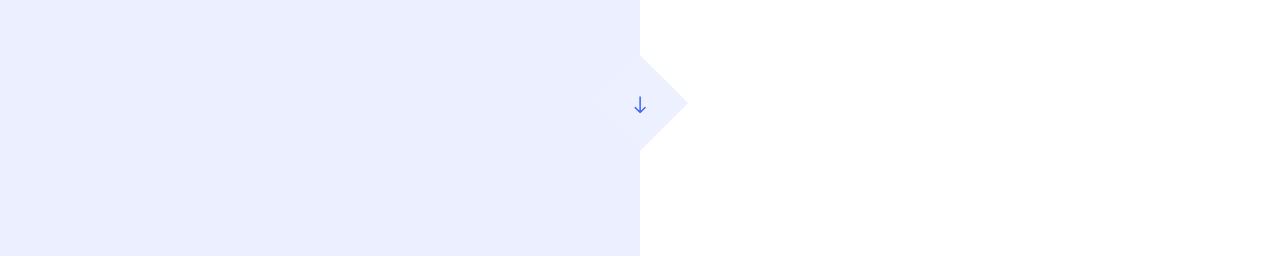
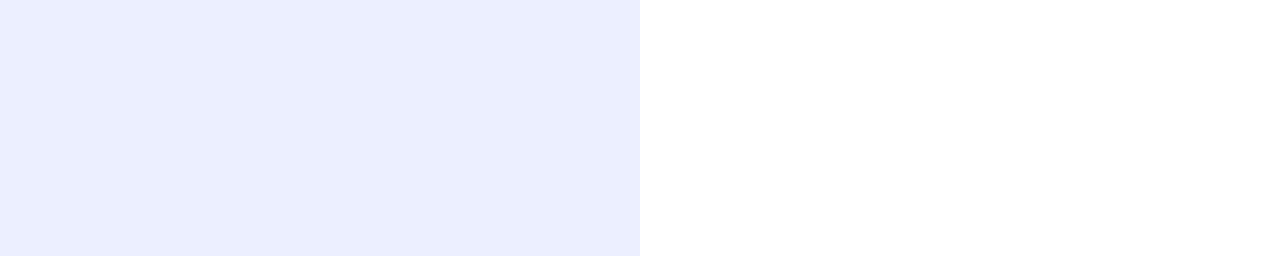
Before and after one commit to AyushShri/Ayush.me, a plain HTML site: page index.html in a window 1280 px wide. Shown: the part 542-798 px from the top of the page. Drawn offline with Linux system fonts and the light colour scheme; animation ran at ten frames a second; files whose address does not match are found by name.

Commit message:
Updated Index.html

```diff
--- a/index.html
+++ b/index.html
@@ -66,9 +66,7 @@
         </div>
       </div>
       <div class="mouse">
-				<a href="#" class="mouse-icon">
-					<div class="mouse-wheel"><span class="ion-ios-arrow-round-down"></span></div>
-				</a>
+
 			</div>
     </section>
 
```
